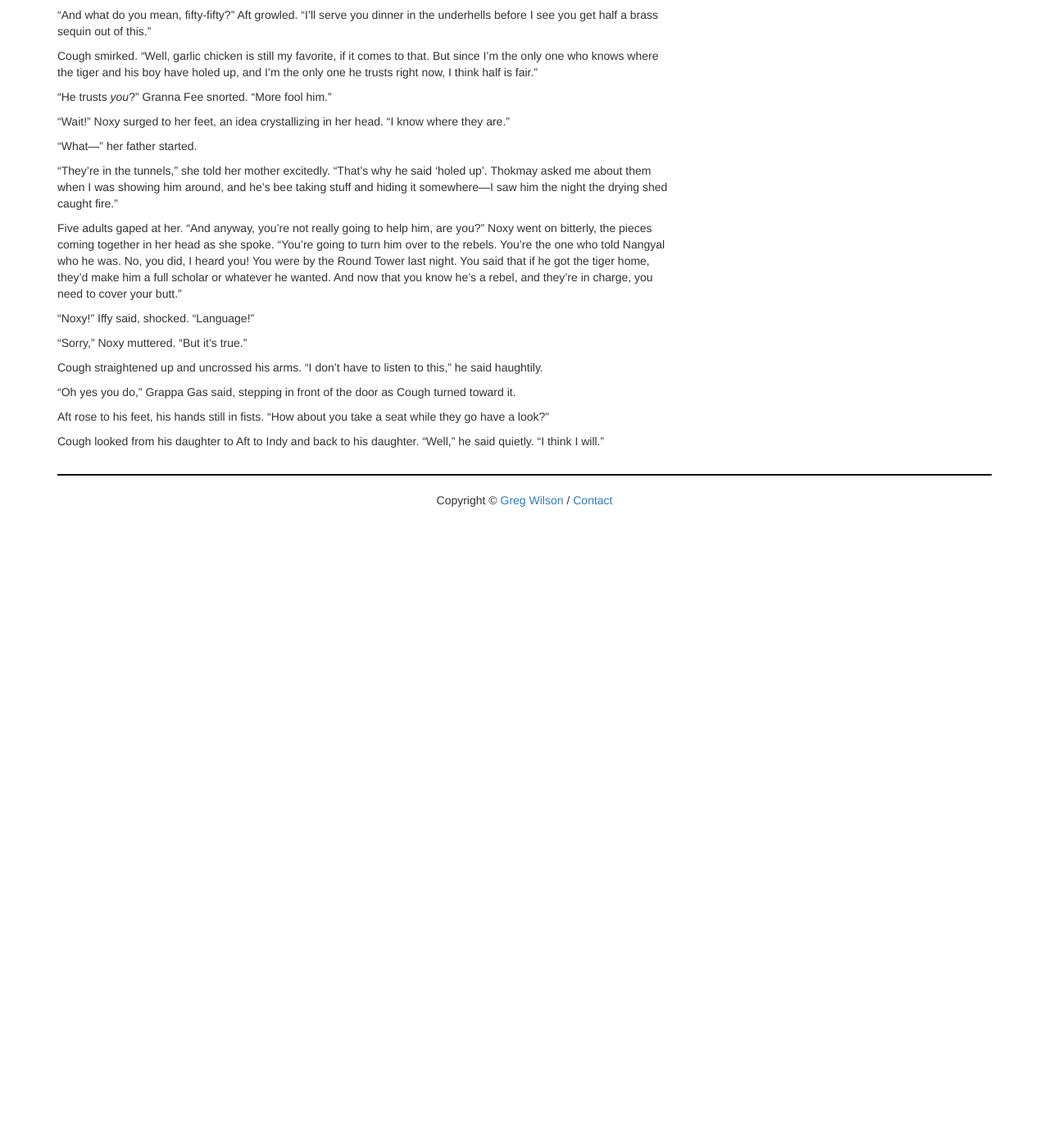
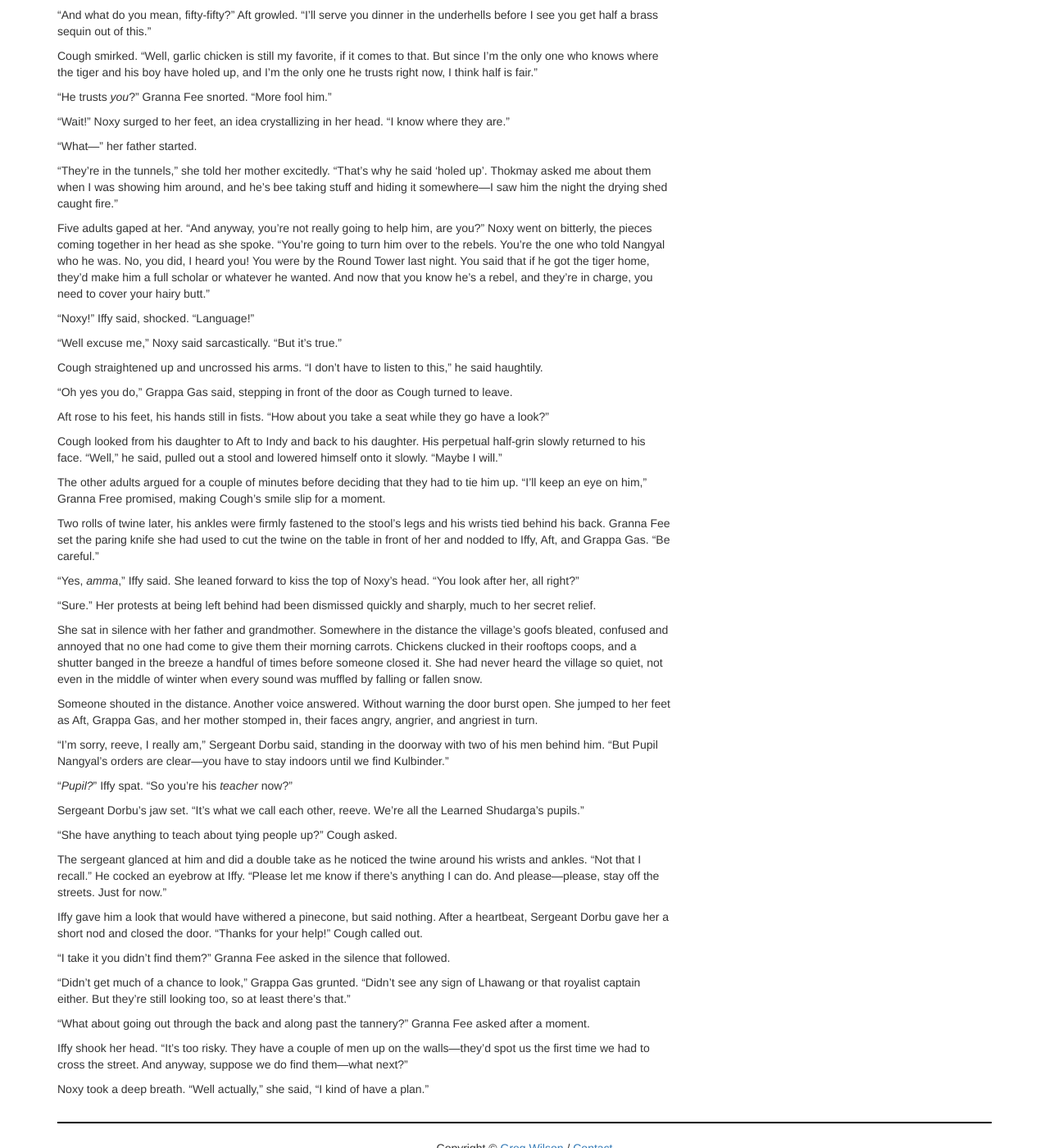
Before and after one commit to gvwilson/sensibleadventures, a Jekyll site: the page built from cloudherd-tigers-boy/cloudherd-tigers-boy.md, in a window 1280 px wide and 1400 px high, scrolled down 49815 px. Shown: the whole window at 82% size. Built offline with Jekyll 4.4.1, drawn with Linux system fonts in a browser that asks for light colours; nearby versions of some CDN libraries; library files that are not in the unit come from our copies; before the commit the page ends 50445 px from its top, so only the background shows below that.

Commit message:
cloudherd-tigers-boy.md 35343 27.9% +506

```diff
--- a/cloudherd-tigers-boy/cloudherd-tigers-boy.md
+++ b/cloudherd-tigers-boy/cloudherd-tigers-boy.md
@@ -3804,20 +3804,82 @@
 Nangyal who he was.  No, you did, I heard you!  You were by the Round Tower last
 night.  You said that if he got the tiger home, they'd make him a full scholar
 or whatever he wanted.  And now that you know he's a rebel, and they're in
-charge, you need to cover your butt."
+charge, you need to cover your hairy butt."
 
 "Noxy!" Iffy said, shocked.  "Language!"
 
-"Sorry," Noxy muttered.  "But it's true."
+"Well excuse me," Noxy said sarcastically.  "But it's true."
 
 Cough straightened up and uncrossed his arms.  "I don't have to listen to this,"
 he said haughtily.
 
 "Oh yes you do," Grappa Gas said, stepping in front of the door as Cough turned
-toward it.
+to leave.
 
 Aft rose to his feet, his hands still in fists.  "How about you take a seat
 while they go have a look?"
 
-Cough looked from his daughter to Aft to Indy and back to his daughter.  "Well,"
-he said quietly.  "I think I will."
+Cough looked from his daughter to Aft to Indy and back to his daughter.  His
+perpetual half-grin slowly returned to his face.  "Well," he said, pulled out a
+stool and lowered himself onto it slowly.  "Maybe I will."
+
+The other adults argued for a couple of minutes before deciding that they had to
+tie him up.  "I'll keep an eye on him," Granna Free promised, making Cough's
+smile slip for a moment.
+
+Two rolls of twine later, his ankles were firmly fastened to the stool's legs
+and his wrists tied behind his back.  Granna Fee set the paring knife she had
+used to cut the twine on the table in front of her and nodded to Iffy, Aft, and
+Grappa Gas.  "Be careful."
+
+"Yes, *amma*," Iffy said.  She leaned forward to kiss the top of Noxy's head.
+"You look after her, all right?"
+
+"Sure."  Her protests at being left behind had been dismissed quickly and
+sharply, much to her secret relief.
+
+She sat in silence with her father and grandmother.  Somewhere in the distance
+the village's goofs bleated, confused and annoyed that no one had come to give
+them their morning carrots.  Chickens clucked in their rooftops coops, and a
+shutter banged in the breeze a handful of times before someone closed it.  She
+had never heard the village so quiet, not even in the middle of winter when
+every sound was muffled by falling or fallen snow.
+
+Someone shouted in the distance.  Another voice answered.  Without warning the
+door burst open.  She jumped to her feet as Aft, Grappa Gas, and her mother
+stomped in, their faces angry, angrier, and angriest in turn.
+
+"I'm sorry, reeve, I really am," Sergeant Dorbu said, standing in the doorway
+with two of his men behind him.  "But Pupil Nangyal's orders are clear---you
+have to stay indoors until we find Kulbinder."
+
+"*Pupil?*" Iffy spat.  "So you're his *teacher* now?"
+
+Sergeant Dorbu's jaw set.  "It's what we call each other, reeve.  We're all the
+Learned Shudarga's pupils."
+
+"She have anything to teach about tying people up?" Cough asked.
+
+The sergeant glanced at him and did a double take as he noticed the twine around
+his wrists and ankles.  "Not that I recall."  He cocked an eyebrow at Iffy.
+"Please let me know if there's anything I can do.  And please---please, stay off
+the streets.  Just for now."
+
+Iffy gave him a look that would have withered a pinecone, but said nothing.
+After a heartbeat, Sergeant Dorbu gave her a short nod and closed the door.
+"Thanks for your help!" Cough called out.
+
+"I take it you didn't find them?" Granna Fee asked in the silence that followed.
+
+"Didn't get much of a chance to look," Grappa Gas grunted.  "Didn't see any sign
+of Lhawang or that royalist captain either.  But they're still looking too, so
+at least there's that."
+
+"What about going out through the back and along past the tannery?" Granna Fee
+asked after a moment.
+
+Iffy shook her head.  "It's too risky.  They have a couple of men up on the
+walls---they'd spot us the first time we had to cross the street.  And anyway,
+suppose we do find them---what next?"
+
+Noxy took a deep breath.  "Well actually," she said, "I kind of have a plan."
```
